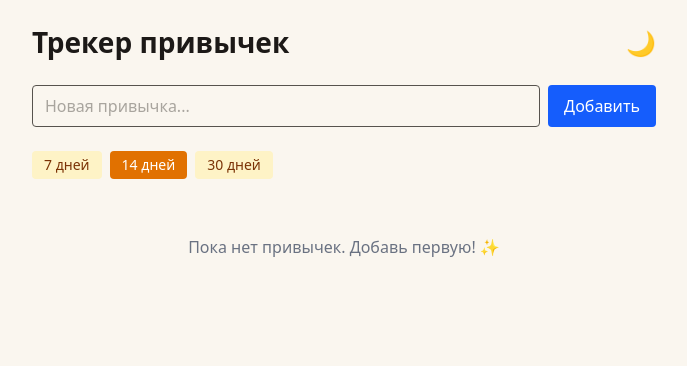
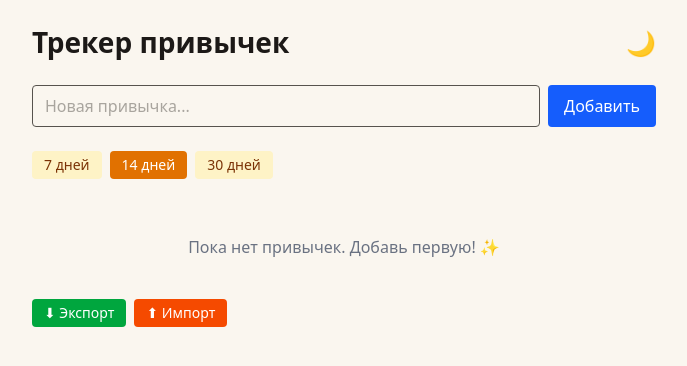
Before and after one commit to lalitahasnuts/habit_tracker, a React (Vite) app in the folder habit-tracker/: page / in a window 1280 px wide. Shown: the top 366 px of the page, without its empty margins (296-983 px from the left). Built offline with nearby package versions, Linux system fonts and the light colour scheme.

Commit message:
экспорт и импорт привычек JSON

```diff
--- a/habit-tracker/src/App.tsx
+++ b/habit-tracker/src/App.tsx
@@ -4,14 +4,33 @@ import { HabitRow } from './components/HabitRow';
 import { getCurrentStreak } from './utils/streak';
 import { useState } from 'react';
 import { useTheme } from './hooks/useTheme';
+import { exportHabits, parseImportedHabits } from './utils/exportImport';
+import { useRef } from 'react';
 
 type Period = 7 | 14 | 30;
 const PERIODS: Period[] = [7, 14, 30];
 
 function App() {
-  const { habits, addHabit, removeHabit, toggleCompletion, renameHabit } = useHabits();
+  const { habits, addHabit, removeHabit, toggleCompletion, renameHabit, replaceHabits } = useHabits();
   const [period, setPeriod] = useState<Period>(14);
   const { theme, toggleTheme } = useTheme();
+  const fileInputRef = useRef<HTMLInputElement>(null);
+
+  const handleImport = async (e: React.ChangeEvent<HTMLInputElement>) => {
+  const file = e.target.files?.[0];
+  if (!file) return;
+
+  const text = await file.text();
+  const imported = parseImportedHabits(text);
+
+  if (!imported) {
+    alert('Невалидный файл. Ожидается JSON с массивом привычек.');
+  } else if (confirm(`Импортировать ${imported.length} привычек? Текущие будут заменены.`)) {
+    replaceHabits(imported);
+  }
+
+  e.target.value = '';
+};
 
   return (
     <div className="max-w-2xl mx-auto p-6">
@@ -64,6 +83,27 @@ function App() {
           </div>
         ))
       )}
+      <div className="flex gap-2 mb-4">
+        <button
+          onClick={() => exportHabits(habits)}
+          className="px-3 py-1 rounded text-sm bg-green-600 text-white hover:bg-green-700"
+        >
+          ⬇ Экспорт
+        </button>
+        <button
+          onClick={() => fileInputRef.current?.click()}
+          className="px-3 py-1 rounded text-sm bg-orange-600 text-white hover:bg-orange-700"
+        >
+          ⬆ Импорт
+        </button>
+        <input
+          ref={fileInputRef}
+          type="file"
+          accept=".json,application/json"
+          onChange={handleImport}
+          className="hidden"
+        />
+      </div>
     </div>
   );
 }
--- a/habit-tracker/src/hooks/useHabits.ts
+++ b/habit-tracker/src/hooks/useHabits.ts
@@ -43,5 +43,9 @@ export function useHabits() {
         );
     };
 
-    return { habits, addHabit, removeHabit, renameHabit, toggleCompletion }
+    const replaceHabits = (newHabits: Habit[]) => {
+        setHabits(newHabits);
+    };
+
+    return { habits, addHabit, removeHabit, renameHabit, toggleCompletion, replaceHabits }
 }
--- /dev/null
+++ b/habit-tracker/src/utils/exportImport.ts
@@ -0,0 +1,34 @@
+import type { Habit } from '../types';
+
+export function exportHabits(habits: Habit[]) {
+    const data = JSON.stringify(habits, null, 2);
+    const blob = new Blob([data], { type: 'application/json' });
+    const url = URL.createObjectURL(blob);
+
+    const a = document.createElement('a');
+    a.href = url;
+    a.download = `habits-${new Date().toISOString().slice(0, 10)}.json`;
+    a.click();
+
+    URL.revokeObjectURL(url);
+}
+
+export function parseImportedHabits(text: string): Habit[] | null {
+    try {
+        const parsed = JSON.parse(text);
+        if (!Array.isArray(parsed)) return null;
+
+        const isValid = parsed.every(
+            (h) =>
+                typeof h?.id === 'string' &&
+                typeof h?.name === 'string' &&
+                typeof h?.createdAt === 'string' &&
+                typeof h?.completions === 'object' &&
+                h.completions !== null
+        );
+
+        return isValid ? (parsed as Habit[]) : null;
+    } catch {
+        return null;
+    }
+}
```
